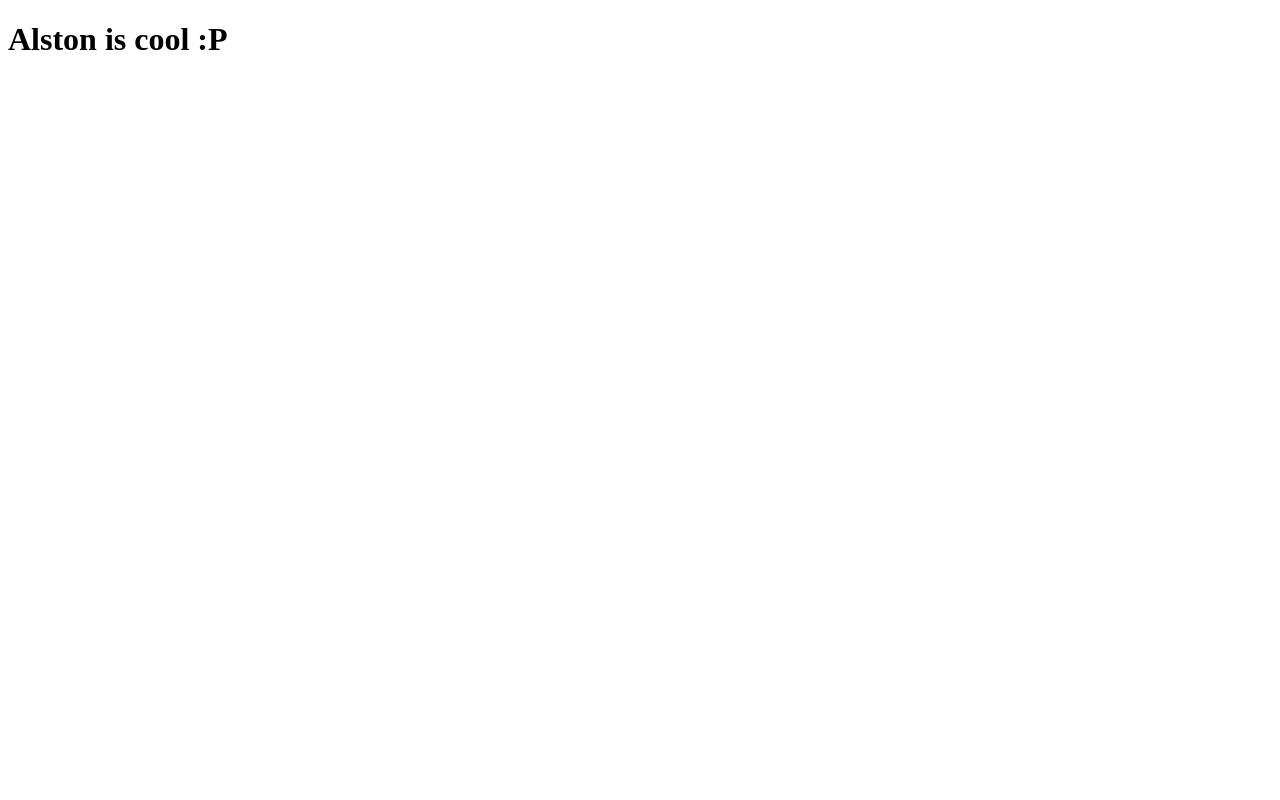
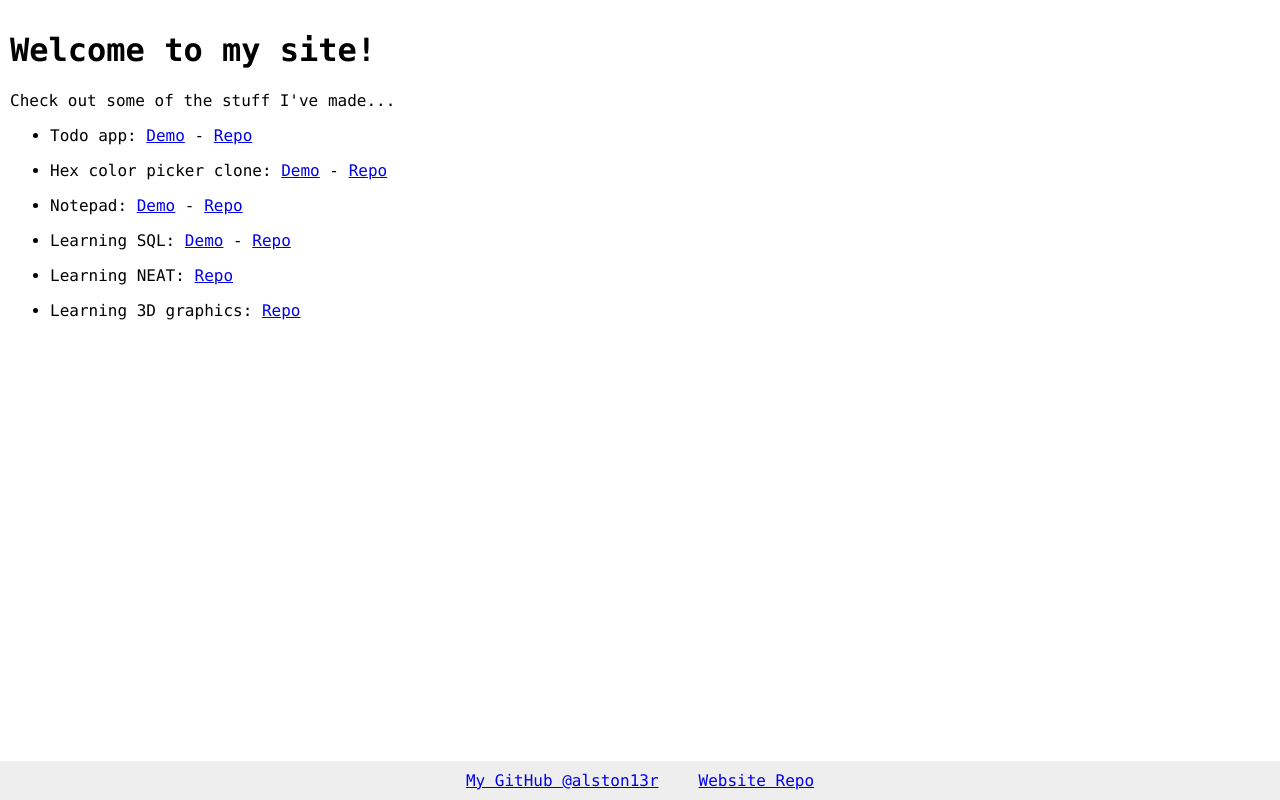
Before and after one commit to alston13r/my-website, a plain HTML site: page index.html in a window 1280 px wide. Drawn offline with Linux system fonts and the light colour scheme.

Commit message:
Merge pull request #1 from alston13r/improvements
Improvements

```diff
--- a/index.html
+++ b/index.html
@@ -5,15 +5,27 @@
   <meta charset='UTF-8'>
   <meta name='viewport' content='width=device-width, initial-scale=1.0'>
   <link rel='icon' type='image/png' href='./favicon.png'>
+  <link rel='stylesheet' href='./style.css'>
   <title>My Website</title>
+  <script defer src='./template-links.js'></script>
 </head>
 
 <body>
-
-  <h1>
-    Alston is cool :P
-  </h1>
-
+  <div class='container'>
+    <main>
+      <h1>Welcome to my site!</h1>
+      <p>Check out some of the stuff I've made...</p>
+      <ul id='link-container'></ul>
+    </main>
+    <footer>
+      <div style='display: flex; flex-direction: column; align-items: center; padding: 10px; background-color: #eee'>
+        <div style='display: flex; flex-direction: row; gap: 40px;'>
+          <a href='https://github.com/alston13r' target='_blank'>My GitHub @alston13r</a>
+          <a href='https://github.com/alston13r/my-website' target='_blank'>Website Repo</a>
+        </div>
+      </div>
+    </footer>
+  </div>
 </body>
 
 </html>
--- /dev/null
+++ b/style.css
@@ -0,0 +1,28 @@
+html,
+body {
+  margin: 0;
+  padding: 0;
+}
+
+body {
+  font-family: consolas;
+}
+
+div.container {
+  margin: 0;
+  padding: 0;
+  min-height: 100vh;
+  display: flex;
+  flex-direction: column;
+}
+
+div.container>main {
+  flex: 1;
+  padding: 10px;
+}
+
+div.container>footer {
+  position: sticky;
+  bottom: 0;
+  z-index: 1000;
+}
--- /dev/null
+++ b/template-links.js
@@ -0,0 +1,41 @@
+(() => {
+  /** @type {HTMLUListElement} */
+  const linkContainer = document.getElementById('link-container')
+
+  /** @type {{name: string, demo?: string, github?: string}[]} */
+  const links = [
+    { name: 'Todo app', demo: 'todo', github: 'todo' },
+    { name: 'Hex color picker clone', demo: 'color-picker', github: 'color-picker' },
+    { name: 'Notepad', demo: 'notepad', github: 'notepad' },
+    { name: 'Learning SQL', demo: 'sql-tutorial', github: 'sql-tutorial' },
+    { name: 'Learning NEAT', github: 'neat' },
+    { name: 'Learning 3D graphics', github: '3d' },
+  ]
+
+  /**
+   * @param {string} page
+   * @returns {string}
+   */
+  const demoLink = page => `https://alston13r.github.io/${page}/`
+  /**
+   * @param {string} page
+   * @returns {string}
+   */
+  const githubLink = page => `https://github.com/alston13r/${page}`
+  /**
+   * @param {string} link
+   * @param {string} text
+   * @returns {string}
+   */
+  const anchor = (link, text) => `<a href='${link}' target='_blank'>${text}</a>`
+
+  links.forEach(link => {
+    const linkElement = document.createElement('li')
+    const pElement = linkElement.appendChild(document.createElement('p'))
+    pElement.innerHTML = `${link.name}: ` + [
+      link.demo !== undefined ? anchor(demoLink(link.demo), 'Demo') : '',
+      link.github !== undefined ? anchor(githubLink(link.github), 'Repo') : ''
+    ].filter(i => i.length > 0).join(' - ')
+    linkContainer.appendChild(linkElement)
+  })
+})();
```
